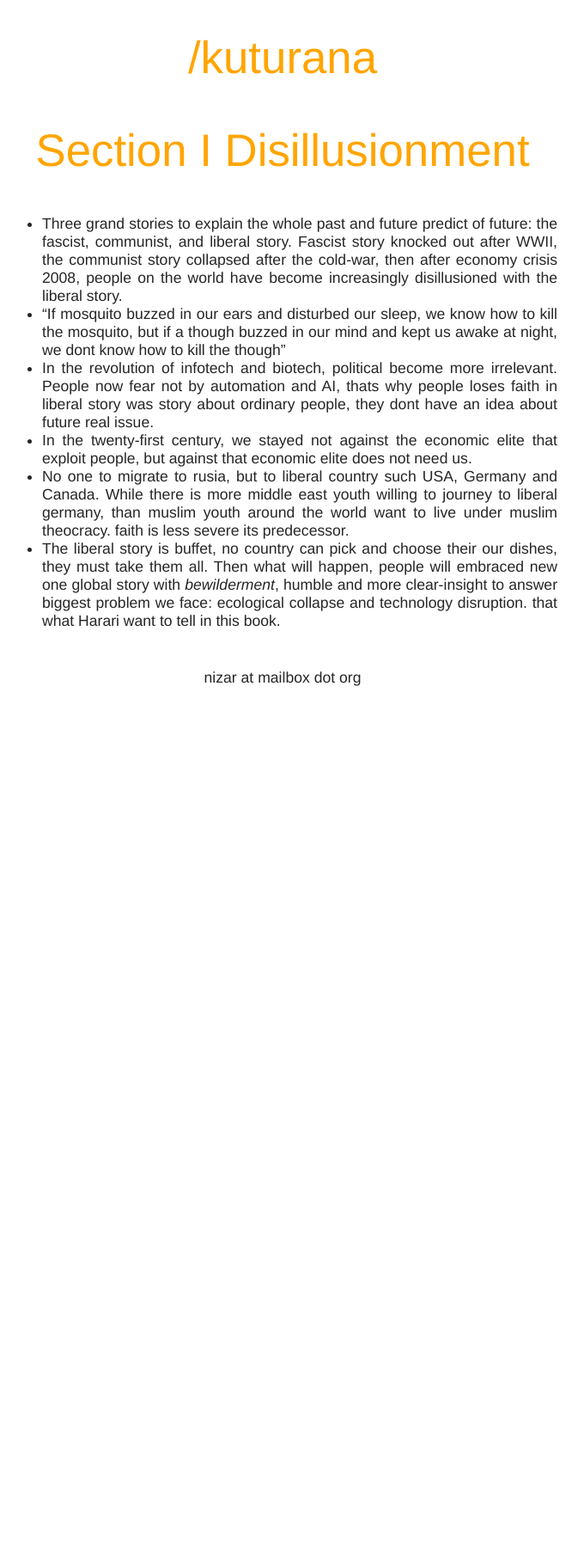
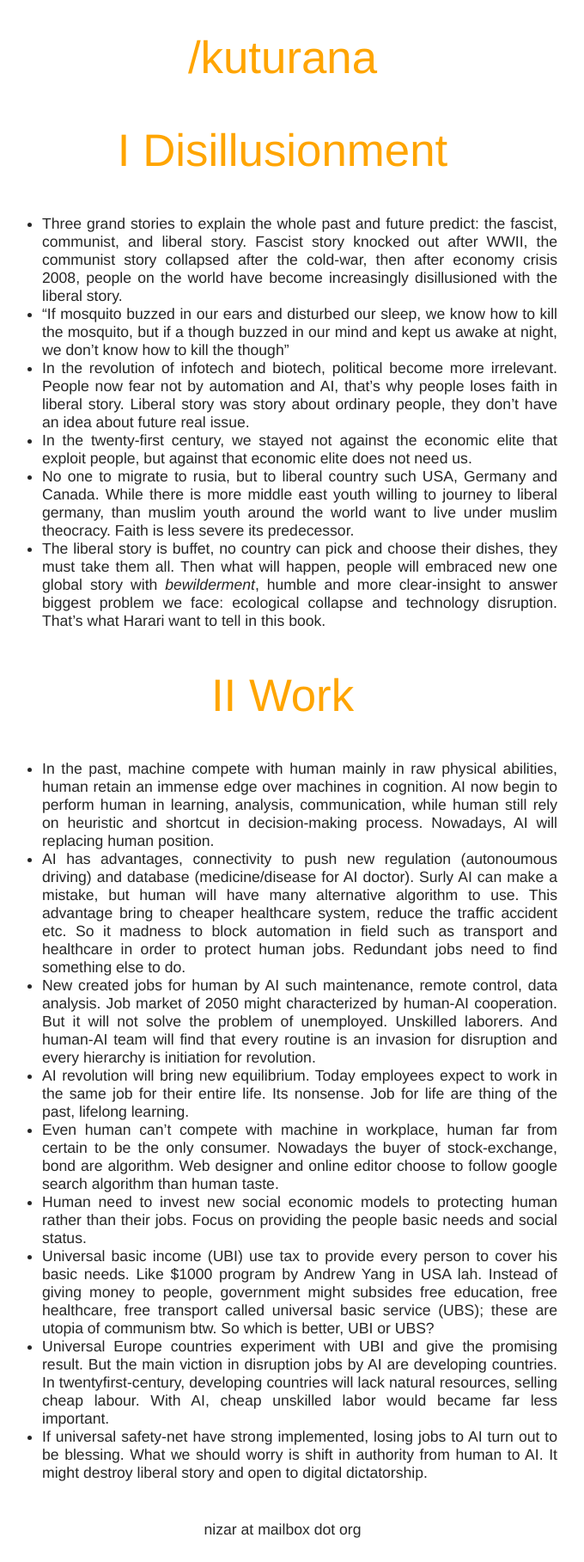
Before and after one commit to kuturana/kuturana.github.io, a Jekyll site: the page built from note/21lessons_review.md, in a window 1280 px wide. Shown: the whole page at 86% size, without its empty margins (311-991 px from the left). Built offline with Jekyll 4.4.1, drawn with Linux system fonts in a browser that asks for light colours; our own code applies the rules of GitHub Pages for plain Markdown files; before the commit the page ends 900 px from its top, so only the background shows below that.

Commit message:
section II

```diff
--- a/note/21lessons_review.md
+++ b/note/21lessons_review.md
@@ -1,7 +1,18 @@
-# Section I Disillusionment
-- Three grand stories to explain the whole past and future predict of future: the fascist, communist, and liberal story. Fascist story knocked out after WWII, the communist story collapsed after the cold-war, then after economy crisis 2008, people on the world have become increasingly disillusioned with the liberal story.
-- "If mosquito buzzed in our ears and disturbed our sleep, we know how to kill the mosquito, but if a though buzzed in our mind and kept us awake at night, we dont know how to kill the though"
-- In the revolution of infotech and biotech, political become more irrelevant. People now fear not by automation and AI, thats why people loses faith in liberal story was story about ordinary people, they dont have an idea about future real issue.
+# I Disillusionment
+- Three grand stories to explain the whole past and future predict: the fascist, communist, and liberal story. Fascist story knocked out after WWII, the communist story collapsed after the cold-war, then after economy crisis 2008, people on the world have become increasingly disillusioned with the liberal story.
+- "If mosquito buzzed in our ears and disturbed our sleep, we know how to kill the mosquito, but if a though buzzed in our mind and kept us awake at night, we don't know how to kill the though"
+- In the revolution of infotech and biotech, political become more irrelevant. People now fear not by automation and AI, that's why people loses faith in liberal story. Liberal story was story about ordinary people, they don't have an idea about future real issue.
 - In the twenty-first century, we stayed not against the economic elite that exploit people, but against that economic elite does not need us.
-- No one to migrate to rusia, but to liberal country such USA, Germany and Canada. While there is more middle east youth willing to journey to liberal germany, than muslim youth around the world want to live under muslim theocracy. faith is less severe its predecessor.
-- The liberal story is buffet, no country can pick and choose their our dishes, they must take them all. Then what will happen, people will embraced new one global story with *bewilderment*, humble and more clear-insight to answer biggest problem we face: ecological collapse and technology disruption. that what Harari want to tell in this book.
+- No one to migrate to rusia, but to liberal country such USA, Germany and Canada. While there is more middle east youth willing to journey to liberal germany, than muslim youth around the world want to live under muslim theocracy. Faith is less severe its predecessor.
+- The liberal story is buffet, no country can pick and choose their dishes, they must take them all. Then what will happen, people will embraced new one global story with *bewilderment*, humble and more clear-insight to answer biggest problem we face: ecological collapse and technology disruption. That's what Harari want to tell in this book.
+
+# II Work
+- In the past, machine compete with human mainly in raw physical abilities, human retain an immense edge over machines in cognition. AI now begin to perform human in learning, analysis, communication, while human still rely on heuristic and shortcut in decision-making process. Nowadays, AI will replacing human position.
+- AI has advantages, connectivity to push new regulation (autonoumous driving) and database (medicine/disease for AI doctor). Surly AI can make a mistake, but human will have many alternative algorithm to use. This advantage bring to cheaper healthcare system, reduce the traffic accident etc. So it madness to block automation in field such as transport and healthcare in order to protect human jobs. Redundant jobs need to find something else to do.
+- New created jobs for human by AI such maintenance, remote control, data analysis. Job market of 2050 might characterized by human-AI cooperation. But it will not solve the problem of unemployed. Unskilled laborers. And human-AI team will find that every routine is an invasion for disruption and every hierarchy is initiation for revolution.
+- AI revolution will bring new equilibrium. Today employees expect to work in the same job for their entire life. Its nonsense. Job for life are thing of the past, lifelong learning.
+- Even human can't compete with machine in workplace, human far from certain to be the only consumer. Nowadays the buyer of stock-exchange, bond are algorithm. Web designer and online editor choose to follow google search algorithm than human taste.
+- Human need to invest new social economic models to protecting human rather than their jobs. Focus on providing the people basic needs and social status.
+- Universal basic income (UBI) use tax to provide every person to cover his basic needs. Like $1000 program by Andrew Yang in USA lah. Instead of giving money to people, government might subsides free education, free healthcare, free transport called universal basic service (UBS); these are utopia of communism btw. So which is better, UBI or UBS?
+- Universal Europe countries experiment with UBI and give the promising result. But the main viction in disruption jobs by AI are developing countries. In twentyfirst-century, developing countries will lack natural resources, selling cheap labour. With AI, cheap unskilled labor would became far less important.
+- If universal safety-net have strong implemented, losing jobs to AI turn out to be blessing. What we should worry is shift in authority from human to AI. It might destroy liberal story and open to digital dictatorship.
```
